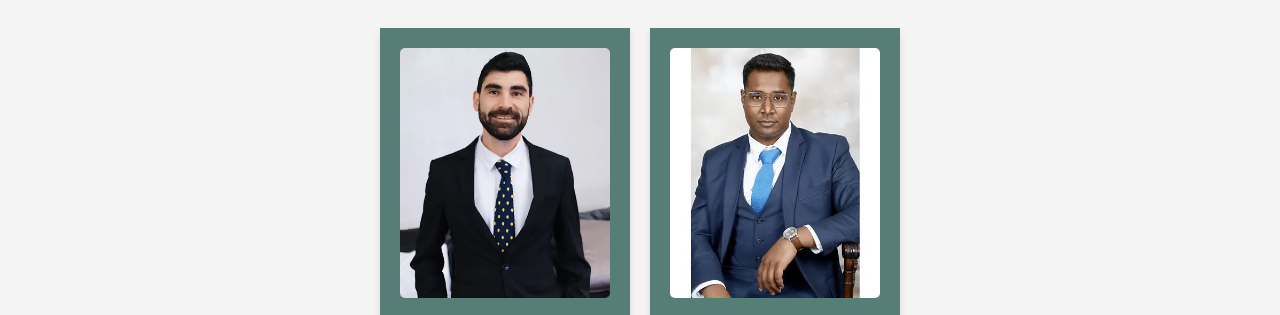
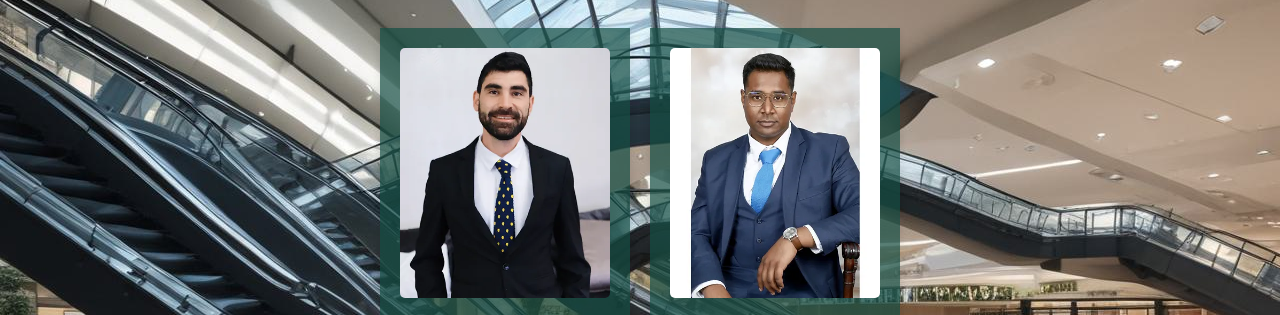
Before and after one commit to BrijeshRanchod/snp, a plain HTML site: page ourteam.html in a window 1280 px wide. Shown: the part 293-608 px from the top of the page. Drawn offline with nearby package versions, Linux system fonts and the light colour scheme; a script that the page names is missing; files whose address does not match are found by name.

Commit message:
Update OurTeam.css

```diff
--- a/OurTeam.css
+++ b/OurTeam.css
@@ -36,7 +36,7 @@ nav ul {
     padding: 40px 20px;
     font-family:'Palatino Linotype';
     font-weight:bold;
-    background-image: url('./background/fore.jpeg');
+    background-image: url('./fore.jpeg');
 }
 
     .partner-insights h1 {
```
